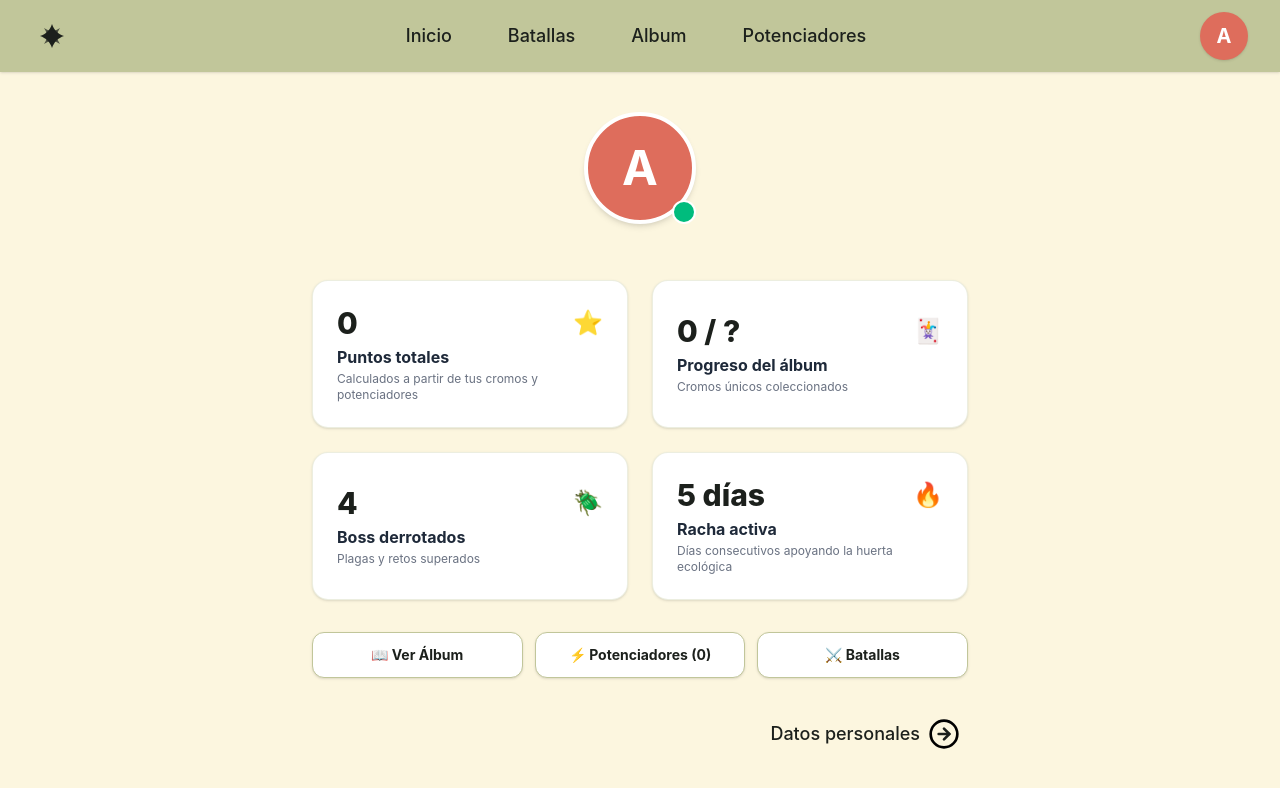
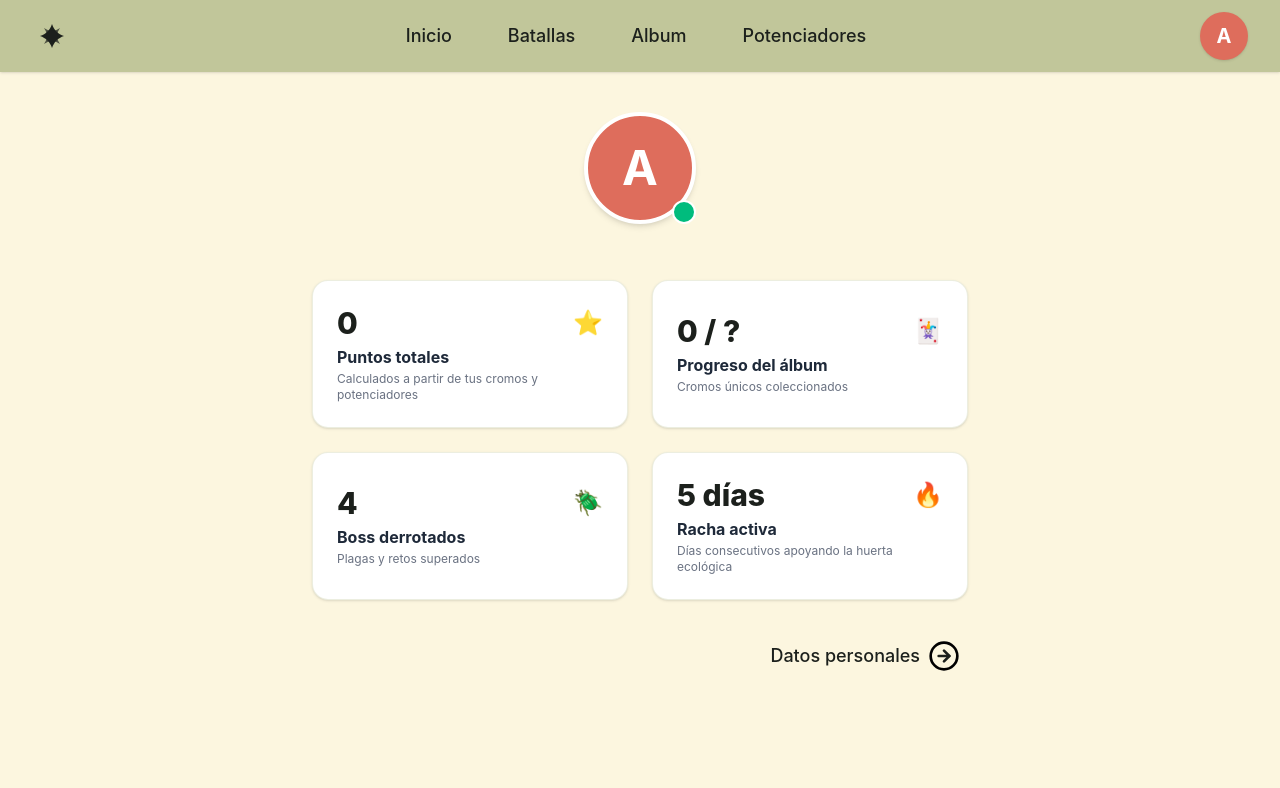
Before and after one commit to rgomarg/Reto-Mentores-CAECV---Technovation, a React (Vite) app in the folder frontend/: page /perfil in a window 1280 px wide. Shown: the top 788 px of the page. Built offline with nearby package versions, Linux system fonts and the light colour scheme; no server answers.

Commit message:
quitar accesos directos pag user

```diff
--- a/frontend/src/pages/Usuario.tsx
+++ b/frontend/src/pages/Usuario.tsx
@@ -135,29 +135,6 @@ export default function Usuario() {
             <span className="text-base font-bold text-gray-800">Racha activa</span>
             <span className="text-xs text-gray-500 mt-0.5">Días consecutivos apoyando la huerta ecológica</span>
           </div>
-
-        </div>
-
-        {/* Enlace rápido a colecciones del usuario */}
-        <div className="w-full max-w-2xl mt-8 grid grid-cols-2 sm:grid-cols-3 gap-3 px-2">
-          <button
-            onClick={() => navigate(`/dashboard/${currentUserId}/album`)}
-            className="p-3 bg-white hover:bg-[#FCF6DF] border border-[#C1C69A] rounded-xl text-center font-bold text-sm text-[#1C201C] transition-all shadow-sm flex flex-col items-center gap-1"
-          >
-            <span>📖 Ver Álbum</span>
-          </button>
-          <button
-            onClick={() => navigate(`/dashboard/${currentUserId}/potenciadores`)}
-            className="p-3 bg-white hover:bg-[#FCF6DF] border border-[#C1C69A] rounded-xl text-center font-bold text-sm text-[#1C201C] transition-all shadow-sm flex flex-col items-center gap-1"
-          >
-            <span>⚡ Potenciadores ({datosUsuario?.nPotenciadores || 0})</span>
-          </button>
-          <button
-            onClick={() => navigate(`/dashboard/${currentUserId}/batallas`)}
-            className="col-span-2 sm:col-span-1 p-3 bg-white hover:bg-[#FCF6DF] border border-[#C1C69A] rounded-xl text-center font-bold text-sm text-[#1C201C] transition-all shadow-sm flex flex-col items-center gap-1"
-          >
-            <span>⚔️ Batallas</span>
-          </button>
         </div>
 
         {/* Link a Datos Personales */}
```
